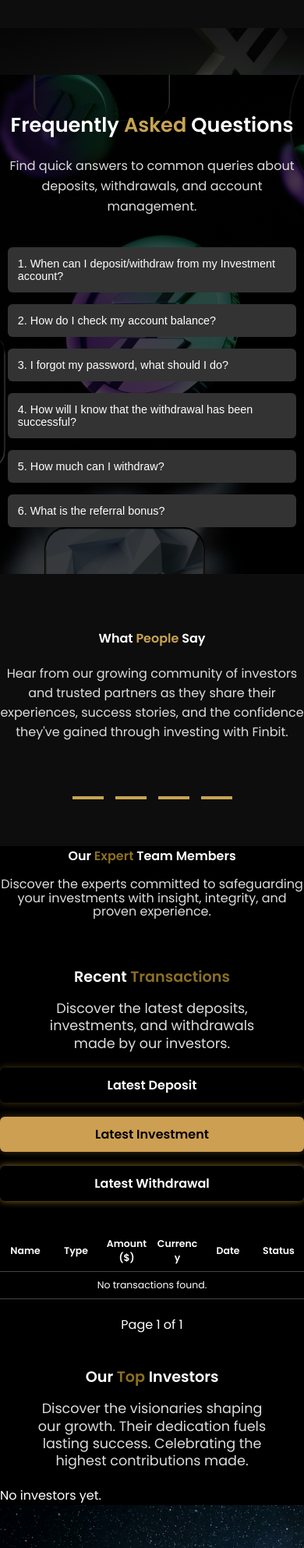
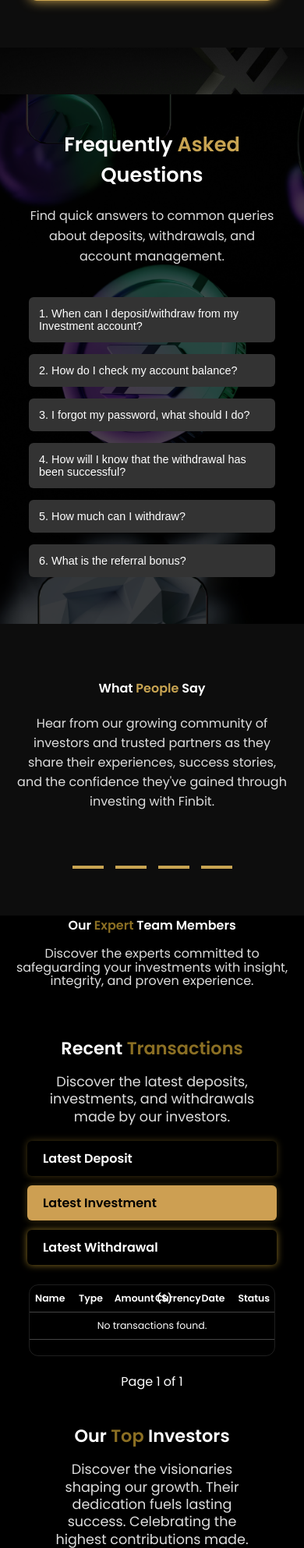
Before and after one commit to mirao081/finbit, a Django app: page / in a window 390 px wide. Shown: the part 3606-5591 px from the top of the page at 78% size. Run offline with Django 5.2, Linux system fonts and the light colour scheme; data that the repository does not hold is empty.

Commit message:
Fix mobile home page styling

```diff
--- a/core/static/core/css/home.css
+++ b/core/static/core/css/home.css
@@ -2116,34 +2116,59 @@ body main > section:first-of-type {
   color: #8b6f23;
   text-decoration: none;
 }
-@media (max-width: 768px) {
-  .transactions-title {
-    font-size: 1.2rem;
-    margin-top: 40px;
-  }
-
-  .transaction-buttons {
-    flex-direction: column;
-    align-items: center;
-    gap: 10px;
-  }
-
-  .btn {
-    width: 50%;
-    text-align: center;
-    margin-bottom: 8px;
-  }
-
-  .transactions-table {
-    font-size: 0.9rem;
-    margin: 0 auto;
-    display: table;
-    text-align: center;
-  }
-
-  .investor-info img {
-    width: 30px;
-    height: 30px;
+@media (max-width:768px){
+
+  .transactions-title{
+      font-size:1.4rem;
+      margin-top:40px;
+  }
+
+  .transactions-subtitle{
+      width:90%;
+      margin:0 auto 20px;
+      font-size:.95rem;
+  }
+
+  /* Buttons */
+  .transaction-buttons{
+      flex-direction:column;
+      align-items:center;
+      gap:12px;
+      width:90%;
+      margin:0 auto 25px;
+  }
+
+  .transaction-buttons .btn{
+      width:100%;
+      max-width:320px;
+  }
+
+  /* Table wrapper */
+  .transactions-table-wrapper{
+      width:90%;
+      margin:0 auto;
+      overflow-x:auto;
+      -webkit-overflow-scrolling:touch;
+      border-radius:12px;
+      border:1px solid rgba(255,255,255,.12);
+  }
+
+  /* Keep table usable */
+  .transactions-table{
+      min-width:700px;
+      width:100%;
+      font-size:.85rem;
+      white-space:nowrap;
+  }
+
+  .transactions-table th,
+  .transactions-table td{
+      padding:10px 8px;
+  }
+
+  .investor-info img{
+      width:30px;
+      height:30px;
   }
 }
 .investor-grid {
@@ -2877,3 +2902,26 @@ body main > section:first-of-type {
     padding-right: 16px;
   }
 }
+/* ---------- Mobile Layout Fix ---------- */
+@media (max-width:768px){
+
+  /* Main content width */
+  .container,
+  .home-container,
+  .about-container,
+  .plans-container,
+  .stats-container,
+  .calculator-box,
+  .faq-container,
+  .testimonials-container,
+  .team-container,
+  .transactions-table-wrapper,
+  .investor-grid,
+  .news-container,
+  .payment-container,
+  .get-started-container{
+      width:90%;
+      margin:0 auto;
+      max-width:none;
+  }
+}
```
